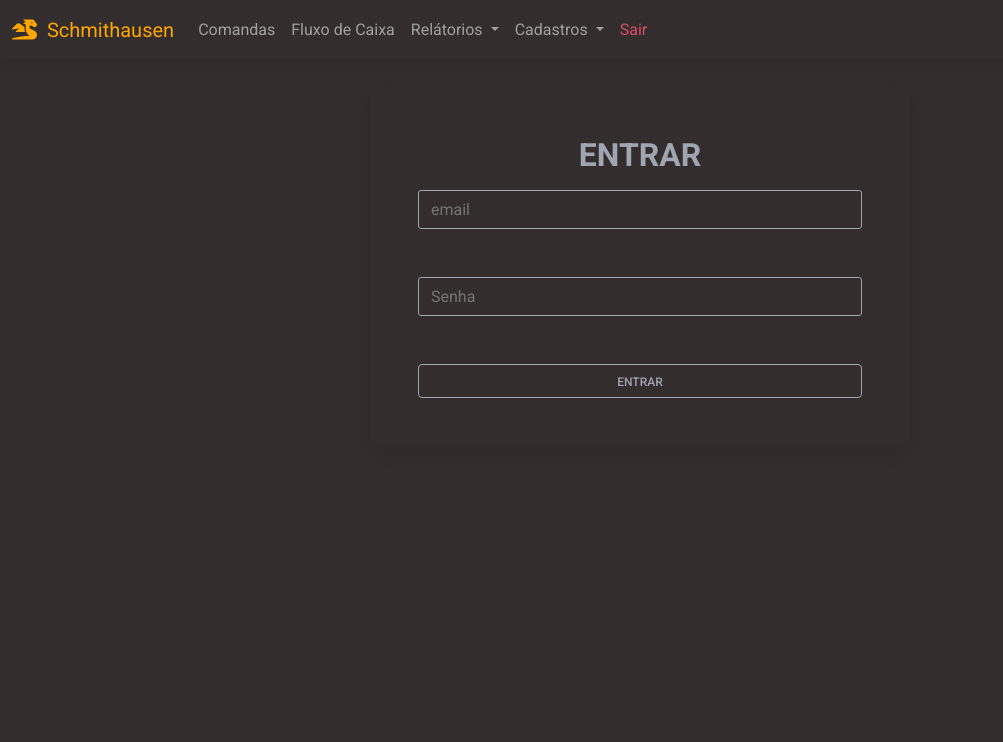
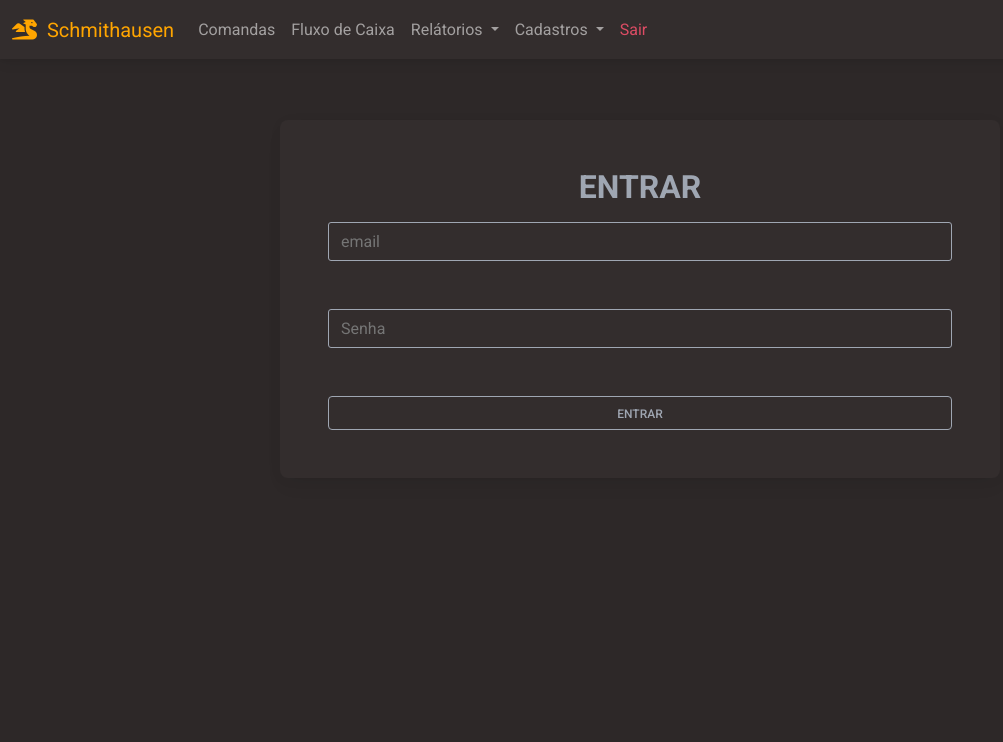
Before and after one commit to erwin-hc/material-schmithausen, a Flask app: page / in a window 1280 px wide. Shown: the top 742 px of the page, without its empty margins (0-1003 px from the left). Run offline with Flask 3, Linux system fonts and the light colour scheme; a user stored in the database is signed in.

Commit message:
26/04/23 - 14:57

```diff
--- a/website/static/css/base.css
+++ b/website/static/css/base.css
@@ -8,6 +8,7 @@
   --color-info: #54B4D3;
   --color-ligth:#FBFBFB;
   --color-dark:#332D2D;
+  --color-dark-ligth: #2d2828;
 }
 
 .btn-outline-light {
@@ -48,3 +49,11 @@
 .btn-close:hover {
   background-color: var(--color-danger)!important;
 }
+
+.larg-max {
+  max-width: 720px!important;
+}
+
+.dark-ligth {
+  background-color: var(--color-dark-ligth);
+}
--- a/website/templates/base.html
+++ b/website/templates/base.html
@@ -15,7 +15,7 @@
 </head>
 
 
-<body class="bg-dark">
+<body class="dark-ligth">
 <div class="container pt-5" >
 <!-- Navbar -->
 <nav class="navbar navbar-expand-lg bg-dark fixed-top navbar-dark ">
@@ -24,6 +24,7 @@
     <!-- Navbar brand -->
     <a class="navbar-brand" style="color: orange;pointer-events: none;"><i class="fa-solid fa-dragon"></i>&nbsp;&nbsp;Schmithausen</a>
     <!-- Toggle button -->
+    {% if user.is_authenticated %}
     <button class="navbar-toggler"
      type="button"
      data-mdb-toggle="collapse"
@@ -37,7 +38,6 @@
     <div class="collapse navbar-collapse" id="navbarSupportedContent">
       <ul class="navbar-nav me-auto mb-2 mb-lg-0">
         <!-- Link -->
-        {% if user.is_authenticated %}
         <li class="nav-item">
           <a class="nav-link" href="/comandas">Comandas</a>
         </li>
@@ -91,12 +91,15 @@
 </nav>
 <!-- Navbar -->
 
-<div class="container pt-3">
+<!-- ------------------------------------------ -->
+<!-- COMECO DOS BLOCOS -->
+<!-- ------------------------------------------ -->
   {% block content %}
 
   {% endblock %}
-</div>
-
+<!-- ------------------------------------------ -->
+<!-- FIM DOS BLOCOS -->
+<!-- ------------------------------------------ -->
 
 <!-- Footer -->
 <footer class="bg-dark text-center text-white fixed-bottom">
@@ -115,11 +118,11 @@ var inputs = document.querySelectorAll('.myInputs')
 var messages = document.querySelectorAll('.form-helper')
 var forms = document.querySelectorAll('.form-outline')
 // ESCONDE ALERTAS
-      // alerts.forEach(function (alert) {
-      //   setTimeout(function() {
-      //       alert.classList.add('hide-me')
-      //   }, 3000)
-      // })
+alerts.forEach(function (alert) {
+  setTimeout(function() {
+      alert.classList.add('hide-me')
+  }, 2000)
+})
 // ESCONDE MENSAGENS
 messages.forEach(function (item) {
   setTimeout(function() {
--- a/website/templates/entrar.html
+++ b/website/templates/entrar.html
@@ -2,15 +2,16 @@
 {% block title %} ENTRAR {% endblock %}
 <!-- *********************************************************** -->
 {% block content %}
+<div class="container pt-5">
 <!-- *********************************************************** -->
 <!-- FORM ENTRAR -->
 <!-- *********************************************************** -->
 <form id='formEntrar'
 method="POST"
-class="form-outline form-white mb-4 mt-4 m-auto card bg-dark p-5"
+class="form-outline form-white mb-4 mt-4 m-auto card bg-dark p-5 larg-max"
 action="/"
 novalidate
-style="max-width: 540px;">
+>
 {{ form.hidden_tag() }}
 {{ form.csrf_token }}
 
@@ -56,12 +57,13 @@ style="max-width: 540px;">
   {% if messages %}
     {% for message in messages %}
       <p
-      class="text-center note alert-danger alert-dismissible p-2 m-auto p-3"
-      style="max-width: 540px;">
+      class="text-center note alert-danger alert-dismissible p-2 m-auto p-3 larg-max"
+      >
       {{ message }}
       </p>
     {% endfor %}
   {% endif %}
 {% endwith %}
+<!-- *********************************************************** -->
+</div>
 {% endblock %}
-<!-- *********************************************************** -->
```
